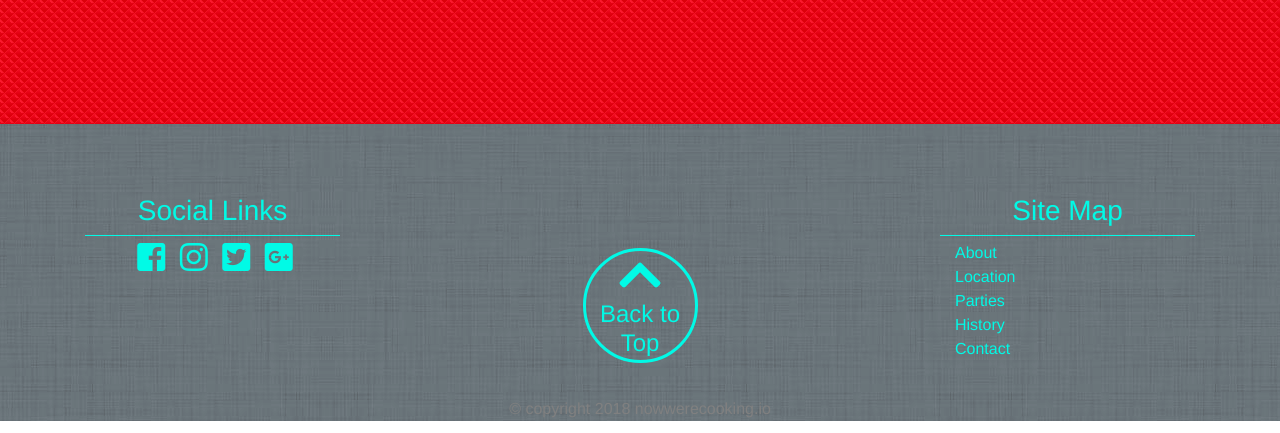
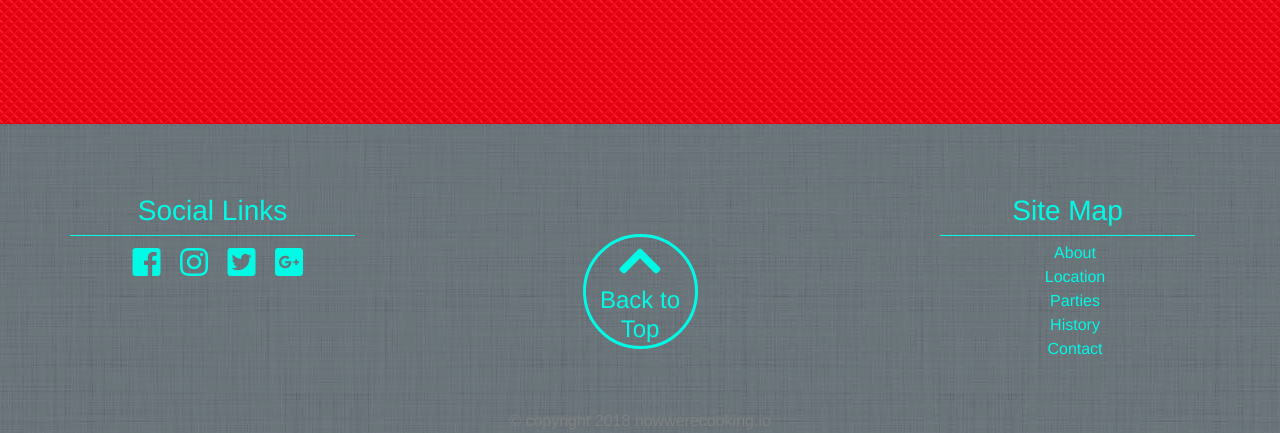
Before and after one commit to Andrewearls/Frozation, a plain HTML site: page index.html in a window 1280 px wide. Shown: the part 4150-4583 px from the top of the page. Drawn offline with nearby package versions, Linux system fonts and the light colour scheme; a script that the page names is missing.

Commit message:
footer looks great

```diff
--- a/CSS/main.css
+++ b/CSS/main.css
@@ -210,6 +210,7 @@ footer{
 		align-content: center;
 		text-align: center;
 		margin-top: 40px;
+		margin-bottom: 40px;
 	}
 		footer .top div{
 			width: 100%;
@@ -222,13 +223,20 @@ footer{
 			border-radius: 72px;
 		}
 
-	footer .social-links ul{
+	footer .social-links{
 		text-align: center;
 	}
+		footer .social-links .h3{
+			padding-left: 10px;
+		}
 
-	footer .social-links ul li{
-		display: inline;
-		padding-right: 10px;
+		footer .social-links .row{
+			border-top: 1px solid #01FAE6;
+			padding-top: 10px;
+		}
+
+	footer .site-map ul{
+		text-align: center;
 	}
 
 	footer ul{
--- a/index.html
+++ b/index.html
@@ -341,12 +341,29 @@
 	  					<div class="col-sm-3 social-links">
 	  						<h3>Social Links</h3>
 
-	  						<ul>
-	  							<li><a href=""><i class="fab fa-facebook-square fa-2x"></i></a></li>
-	  							<li><a href=""><i class="fab fa-instagram fa-2x"></i></a></li>
-	  							<li><a href=""><i class="fab fa-twitter-square fa-2x"></i></a></li>
-	  							<li><a href=""><i class="fab fa-google-plus-square fa-2x"></i></a></li>
-	  						</ul>
+	  						<div class="row justify-content-center">
+	  							<div class="col-2 col-sm col-md-6 col-lg-3 col-xl-2">
+	  								<a href="">
+	  									<i class="fab fa-facebook-square fa-2x"></i>
+	  								</a>
+	  							</div>
+	  							<div class="col-2 col-sm col-md-6 col-lg-3 col-xl-2">
+	  								<a href="">
+	  									<i class="fab fa-instagram fa-2x"></i>
+	  								</a>
+	  							</div>
+	  							<div class="col-2 col-sm col-md-6 col-lg-3 col-xl-2">
+	  								<a href="">
+	  									<i class="fab fa-twitter-square fa-2x"></i>
+	  								</a>
+	  							</div>
+	  							<div class="col-2 col-sm col-md-6 col-lg-3 col-xl-2">
+	  								<a href="">
+	  									<i class="fab fa-google-plus-square fa-2x"></i>
+	  								</a>
+	  							</div>
+	  						</div>
+
 	  					</div>
 	  					<div class="col top">
 	  						<div>
@@ -358,7 +375,7 @@
 		  						</a>
 	  						</div>
 	  					</div>
-	  					<div class="col-sm-3">
+	  					<div class="col-sm-3 site-map">
 	  						<h3>
 	  							Site Map
 	  						</h3>
```
